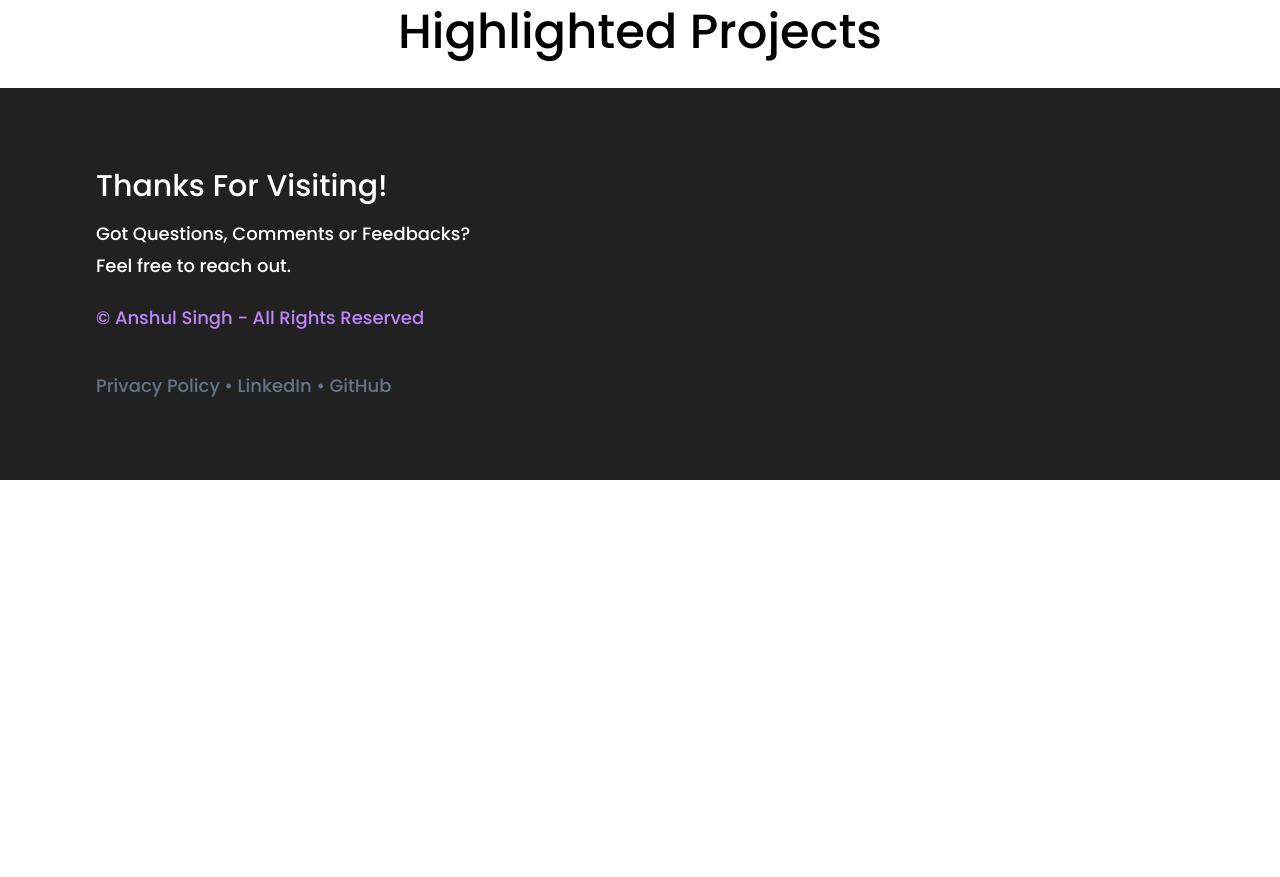
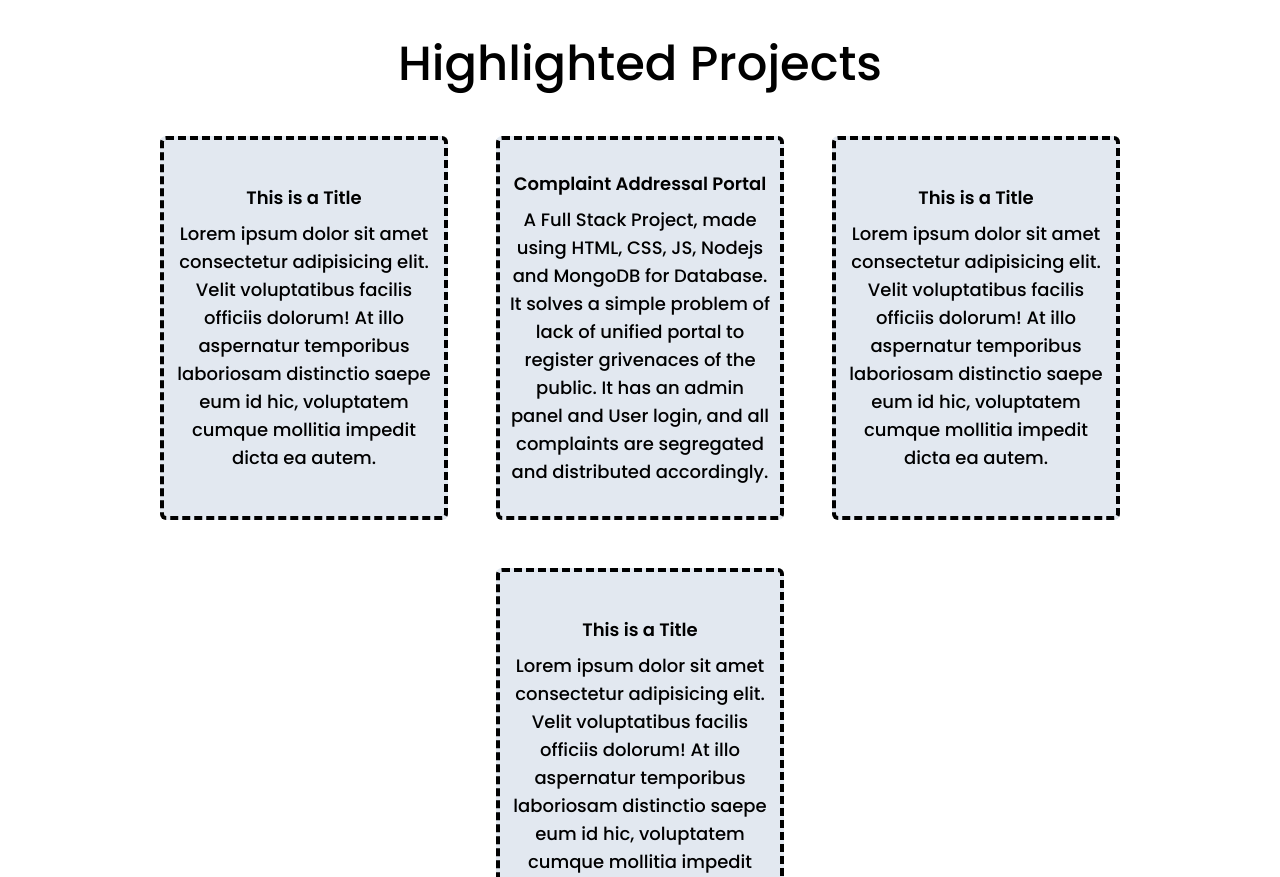
Before and after one commit to Anshul-004/Portfolio, a React (Vite) app: page / in a window 1280 px wide. Shown: the part 1920-2797 px from the top of the page. Before the commit the page ends 2400 px from the top, so only its background shows below. Built offline with nearby package versions, Linux system fonts and the light colour scheme.

Commit message:
Added Project Cards

```diff
--- a/src/components/Project.jsx
+++ b/src/components/Project.jsx
@@ -1,13 +1,51 @@
 import React from "react";
-
 const Project = () => {
   return (
-    <>
+    <div className="px-24 py-8">
       <div className="Title text-5xl text-center pb-8" id="projects">
         Highlighted Projects
       </div>
+      <div className="CardCollect flex flex-wrap gap-12 justify-center mt-4 text-lg">
+        {/* cards begin */}
+        <div className="card bg-slate-200 flex h-96 w-72 justify-center flex-col p-2 rounded-md border-black border-4 border-dashed hover:shadow-md">
+          <p className="Title font-semibold text-center">This is a Title</p>
+          <p className="Desc text-center pt-2">
+            Lorem ipsum dolor sit amet consectetur adipisicing elit. Velit
+            voluptatibus facilis officiis dolorum! At illo aspernatur temporibus
+            laboriosam distinctio saepe eum id hic, voluptatem cumque mollitia
+            impedit dicta ea autem.
+          </p>
+        </div>
 
-    </>
+        <div className="card bg-slate-200 flex h-96 w-72 justify-center flex-col p-2 rounded-md border-black border-4 border-dashed">
+          <p className="Title font-semibold text-center">Complaint Addressal Portal</p>
+          <p className="Desc text-center pt-2">
+            A Full Stack Project, made using HTML, CSS, JS, Nodejs and MongoDB for Database.
+            It solves a simple problem of lack of unified portal to register grivenaces of the public. It has an admin panel and User login, and all complaints are segregated and distributed accordingly.
+          </p>
+        </div>
+
+        <div className="card bg-slate-200 flex h-96 w-72 justify-center flex-col p-2 rounded-md border-black border-4 border-dashed">
+          <p className="Title font-semibold text-center">This is a Title</p>
+          <p className="Desc text-center pt-2">
+            Lorem ipsum dolor sit amet consectetur adipisicing elit. Velit
+            voluptatibus facilis officiis dolorum! At illo aspernatur temporibus
+            laboriosam distinctio saepe eum id hic, voluptatem cumque mollitia
+            impedit dicta ea autem.
+          </p>
+        </div>
+
+        <div className="card bg-slate-200 flex h-96 w-72 justify-center flex-col p-2 rounded-md border-black border-4 border-dashed">
+          <p className="Title font-semibold text-center">This is a Title</p>
+          <p className="Desc text-center pt-2">
+            Lorem ipsum dolor sit amet consectetur adipisicing elit. Velit
+            voluptatibus facilis officiis dolorum! At illo aspernatur temporibus
+            laboriosam distinctio saepe eum id hic, voluptatem cumque mollitia
+            impedit dicta ea autem.
+          </p>
+        </div>
+      </div>
+    </div>
   );
 };
 
```
